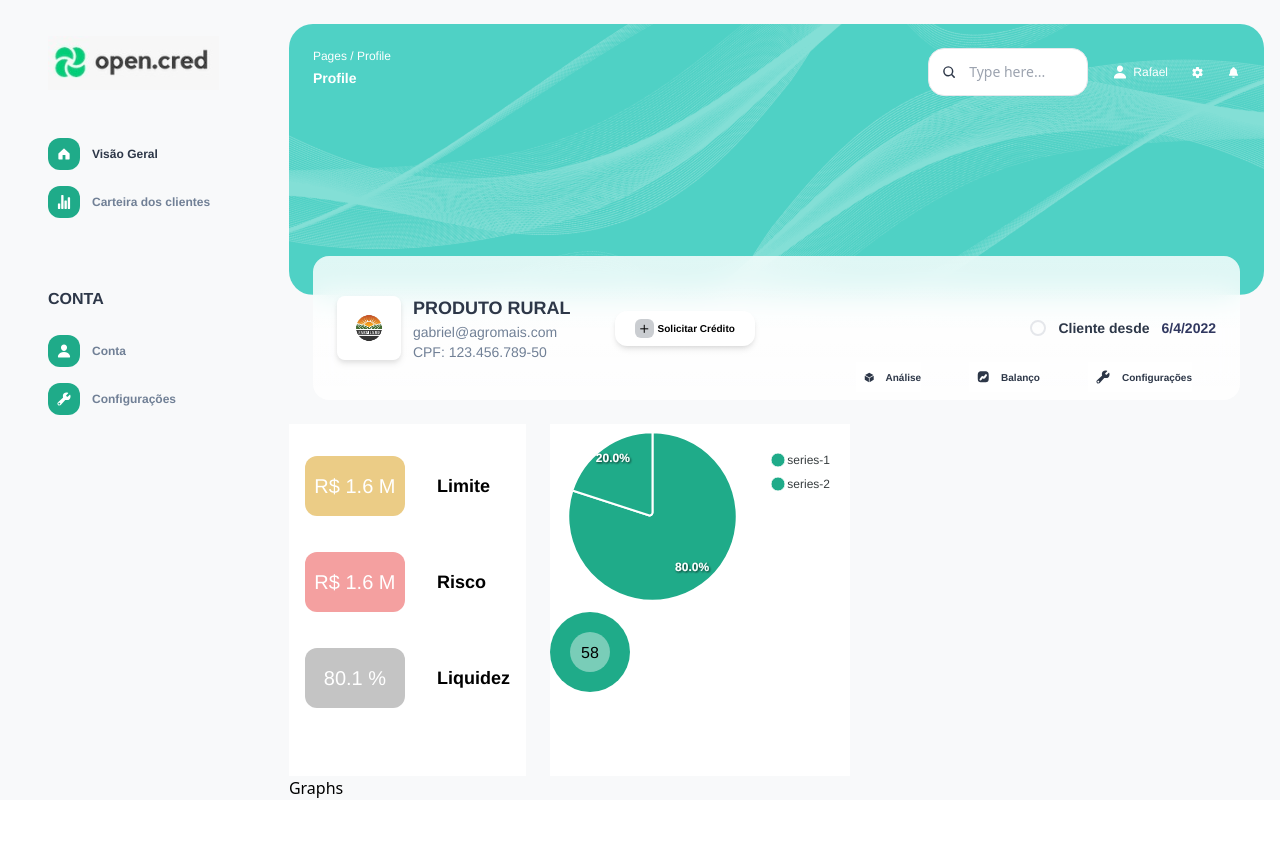
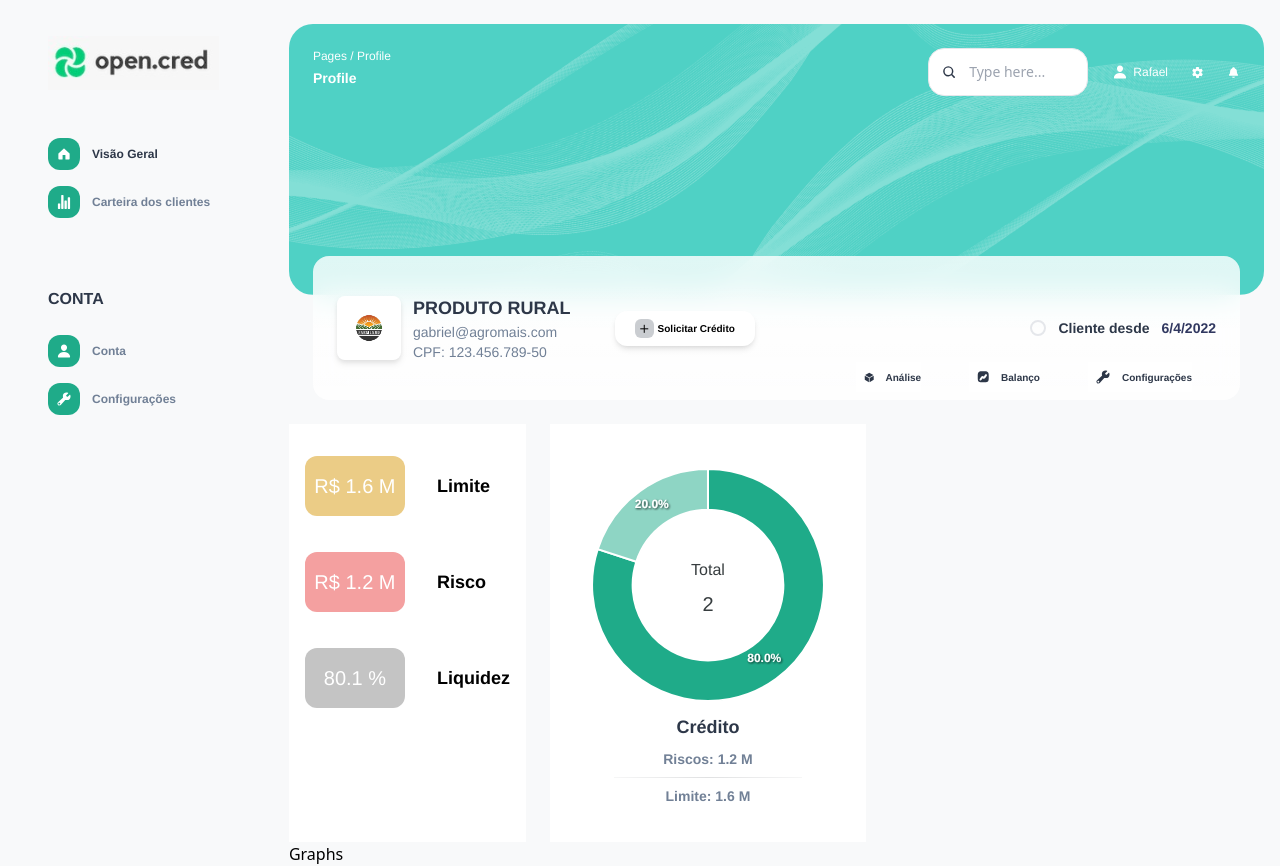
Before and after one commit to doubleyooz/react-chart-dashboard, a React (Create React App) app: page / in a window 1280 px wide. Before the commit the page ends 800 px from the top, so only its background shows below. Built offline with nearby package versions, Linux system fonts and the light colour scheme.

Commit message:
add: Credit chart

```diff
--- a/src/components/FirstSection.tsx
+++ b/src/components/FirstSection.tsx
@@ -26,22 +26,25 @@ const Label: React.FC<Props> = ({ colour, value, description, percentage }) => {
 
 const FirstSection: React.FC<{}> = () => {
     const series = [1.6, 0.4];
+    const series_2 = [1.6, 1.2];
 
     const options: ApexOptions = {
         chart: {
             height: 130,
         },
-        colors: ['#1fab89'],
+        colors: ['#1fab89', '#1fab8980'],
+        labels: [''],
+        legend: {
+            show: false,
+        },
         plotOptions: {
             pie: {
                 donut: {
                     labels: {
                         show: true,
-                        name: {
+                        total: {
                             show: true,
-                        },
-                        value: {
-                            show: true,
+                            showAlways: false,
                         },
                     },
                 },
@@ -54,10 +57,10 @@ const FirstSection: React.FC<{}> = () => {
             <div className="bg-white px-4 py-8">
                 <Label
                     description="Limite"
-                    value={series[0]}
+                    value={series_2[0]}
                     colour="#EBCC86"
                 />
-                <Label description="Risco" value={series[0]} colour="#F4A0A0" />
+                <Label description="Risco" value={series_2[1]} colour="#F4A0A0" />
                 <Label
                     description="Liquidez"
                     value={80.1}
@@ -65,16 +68,18 @@ const FirstSection: React.FC<{}> = () => {
                     percentage={true}
                 />
             </div>
-            <div className="bg-white">
-                <ReactApexChart
-                    options={options}
-                    series={series}
-                    type="pie"
-
-                />
-                <div className="relative rounded-full bg-skin-detail_1 w-20 h-20">
-                    <div className="text-center leading-10 absolute top-1/4 left-1/4 rounded-full bg-white bg-opacity-40 w-10 h-10">
-                        <span>58</span>
+            <div className=''>
+                <div className="bg-white py-9 px-2">
+                    <ReactApexChart
+                        options={options}
+                        series={series}
+                        type="donut"
+                    />
+                    <div className="flex flex-col text-center justify-center text-lg gap-2">
+                        <span className='text-skin-solid font-bold'>Crédito</span>
+                        <span className='text-skin-mild font-bold text-sm'>Riscos: {series_2[1]} M</span>
+                        <div className='h-px mx-14 bg-gradient-radial'></div>
+                        <span className='text-skin-mild font-bold text-sm'>Limite: {series_2[0]} M</span>
                     </div>
                 </div>
             </div>
--- a/tailwind.config.js
+++ b/tailwind.config.js
@@ -29,6 +29,9 @@ module.exports = {
                     white: withOpacity('color-bg-white'),
                 },
             },
+            backgroundImage: {
+                'gradient-radial': 'radial-gradient(#E0E1E2, #ffffff)'
+            },
             fill: {
                 skin: {
                     default: 'var(--color-icon-image-1)',
```
